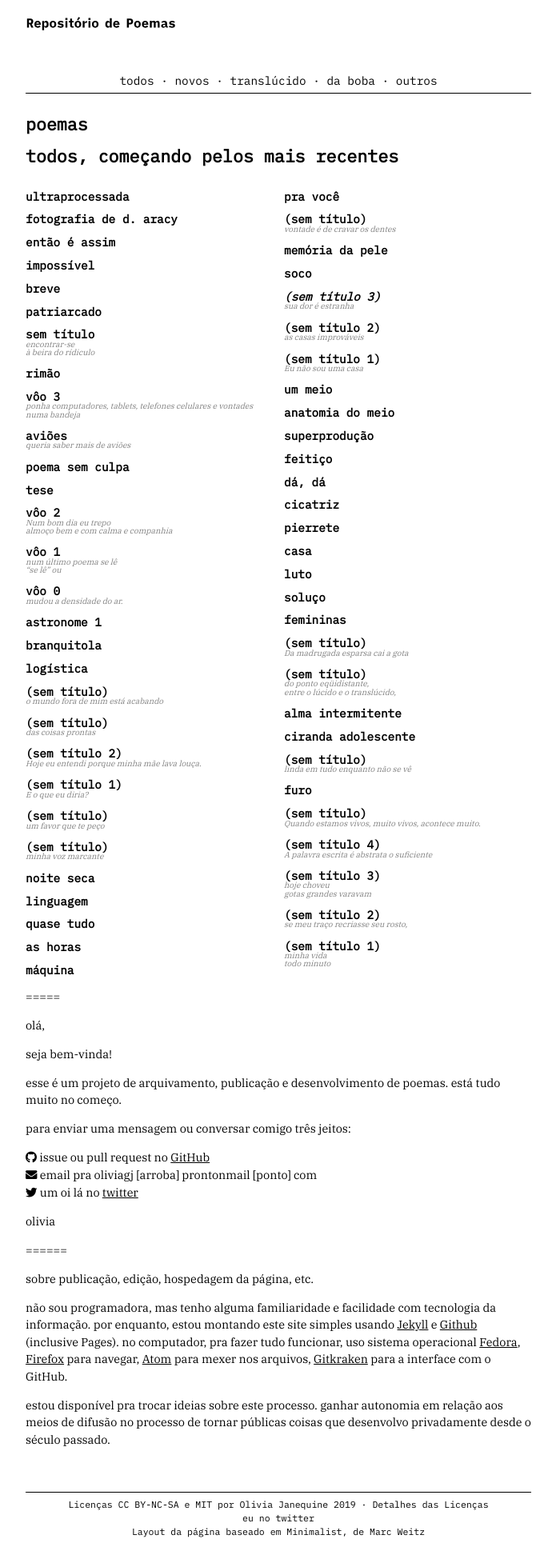
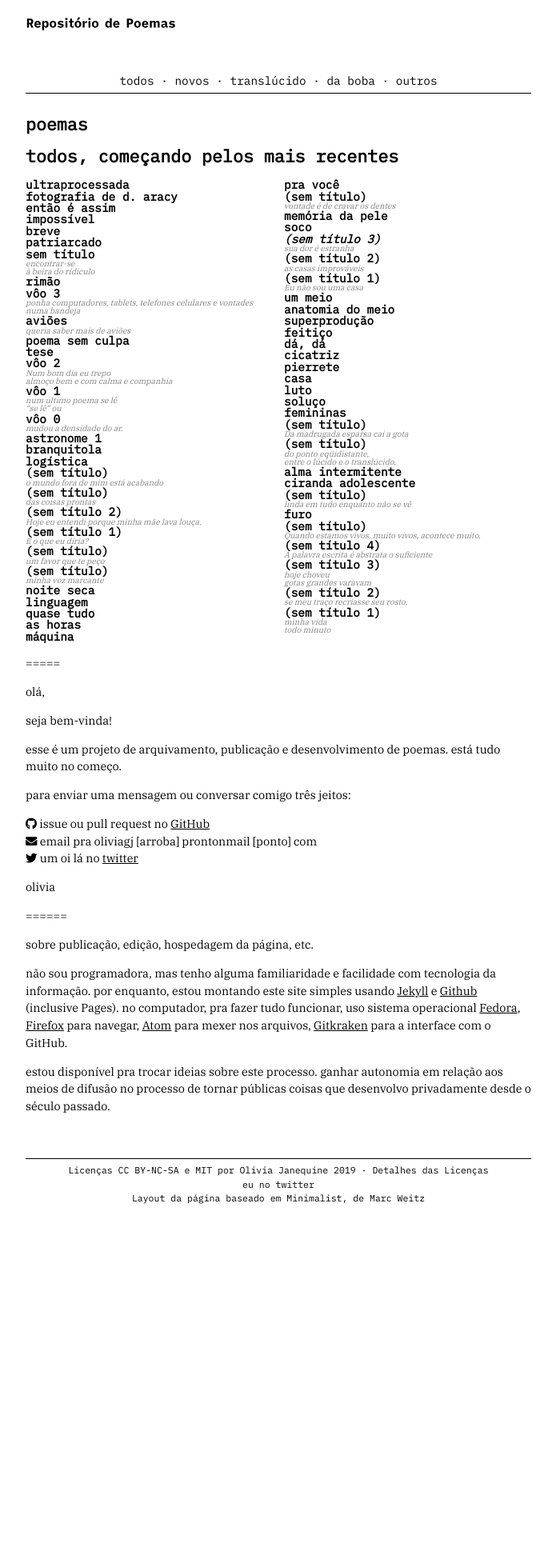
Before and after one commit to olivia-olivia/olivia-olivia.github.io, a Jekyll site: the page built from index.md, in a window 1280 px wide. Shown: the whole page at 80% size, without its empty margins (292-987 px from the left). Built offline with Jekyll 4.4.1, drawn with Linux system fonts in a browser that asks for light colours; nearby versions of some CDN libraries; comment, search, counter and statistics services are not loaded; after the commit the page ends 1532 px from its top, so only the background shows below that.

Commit message:
mais layout

```diff
--- a/assets/css/style.css
+++ b/assets/css/style.css
@@ -114,7 +114,7 @@ a:hover	{
 	text-decoration: underline;
 }
 
-#post-short h4, #post h3	{
+#post-short h3, #post h2	{
 	margin-bottom: 0px;
 	margin-top: 0em;
 	padding-top: 1em;
```
